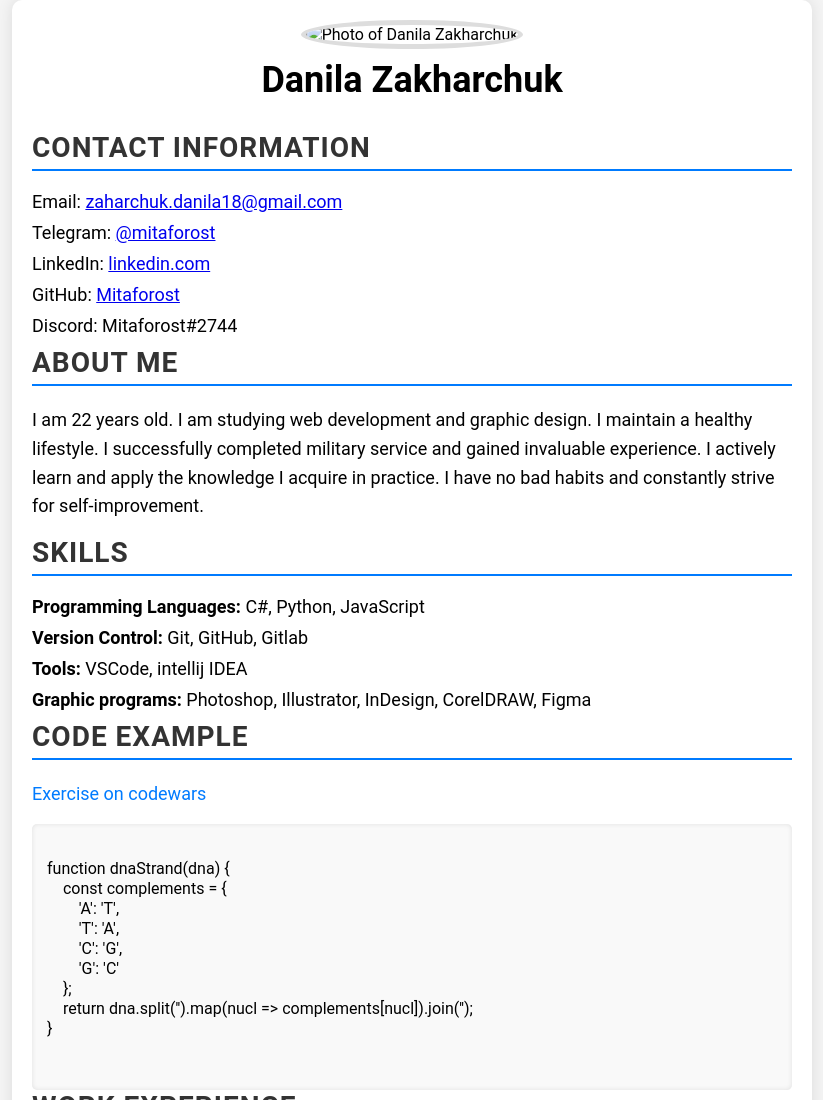
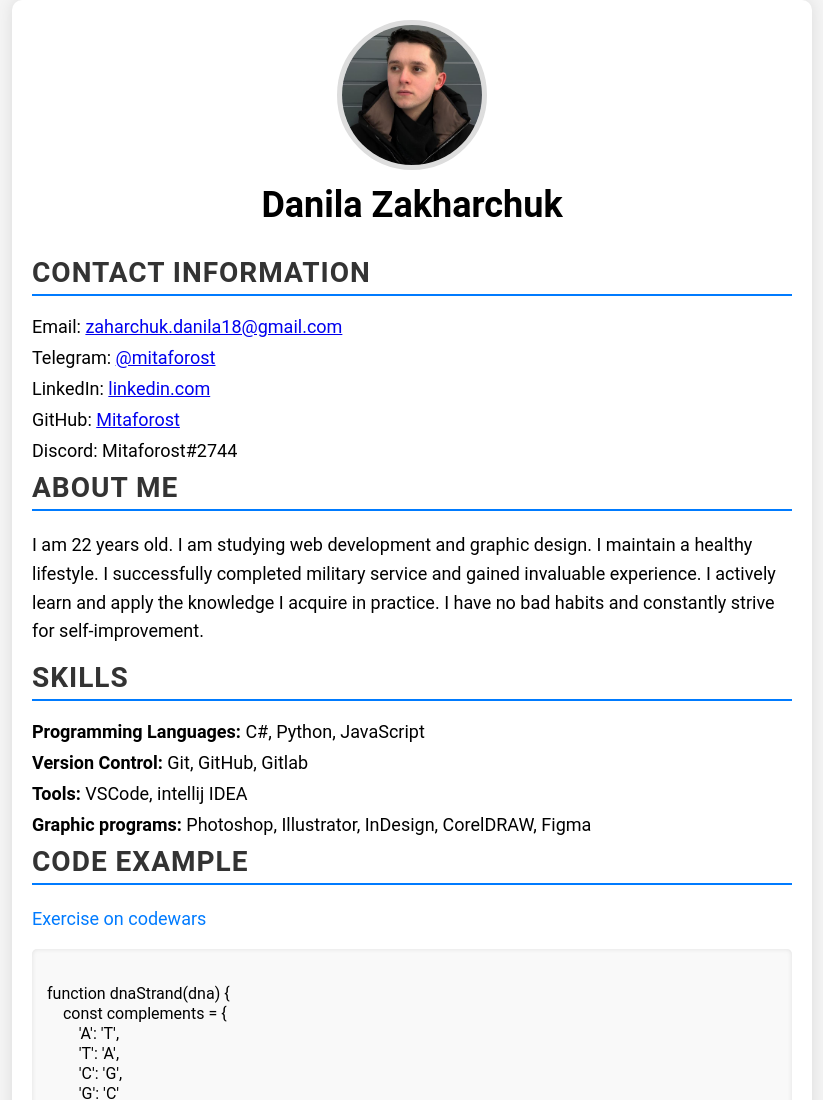
Before and after one commit to Mitaforost/resume, a plain HTML site: page index.html in a window 1280 px wide. Shown: the top 1100 px of the page, without its empty margins (228-1051 px from the left). Drawn offline with Linux system fonts and the light colour scheme.

Commit message:
fix: bag link CV

```diff
--- a/index.html
+++ b/index.html
@@ -12,7 +12,7 @@
 <main>
     <div class="cv">
         <header class="header">
-    <img src="imghoto.jpg" alt="Photo of Danila Zakharchuk" class="header__photo">
+    <img src="./img/photo.jpg" alt="Photo of Danila Zakharchuk" class="header__photo">
     <h1 class="header__name">Danila Zakharchuk</h1>
 </header>
         <section class="contact">
```
